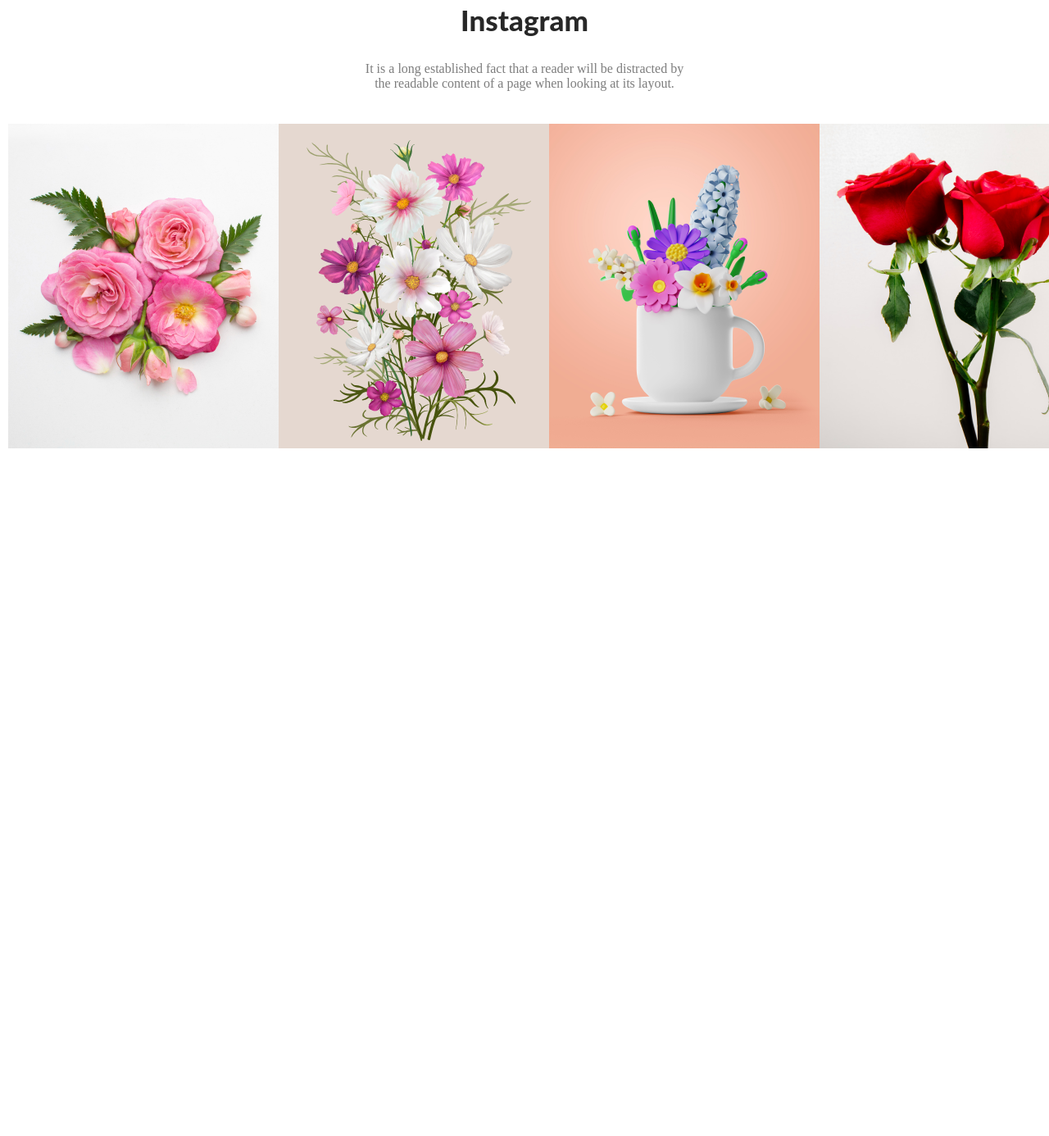
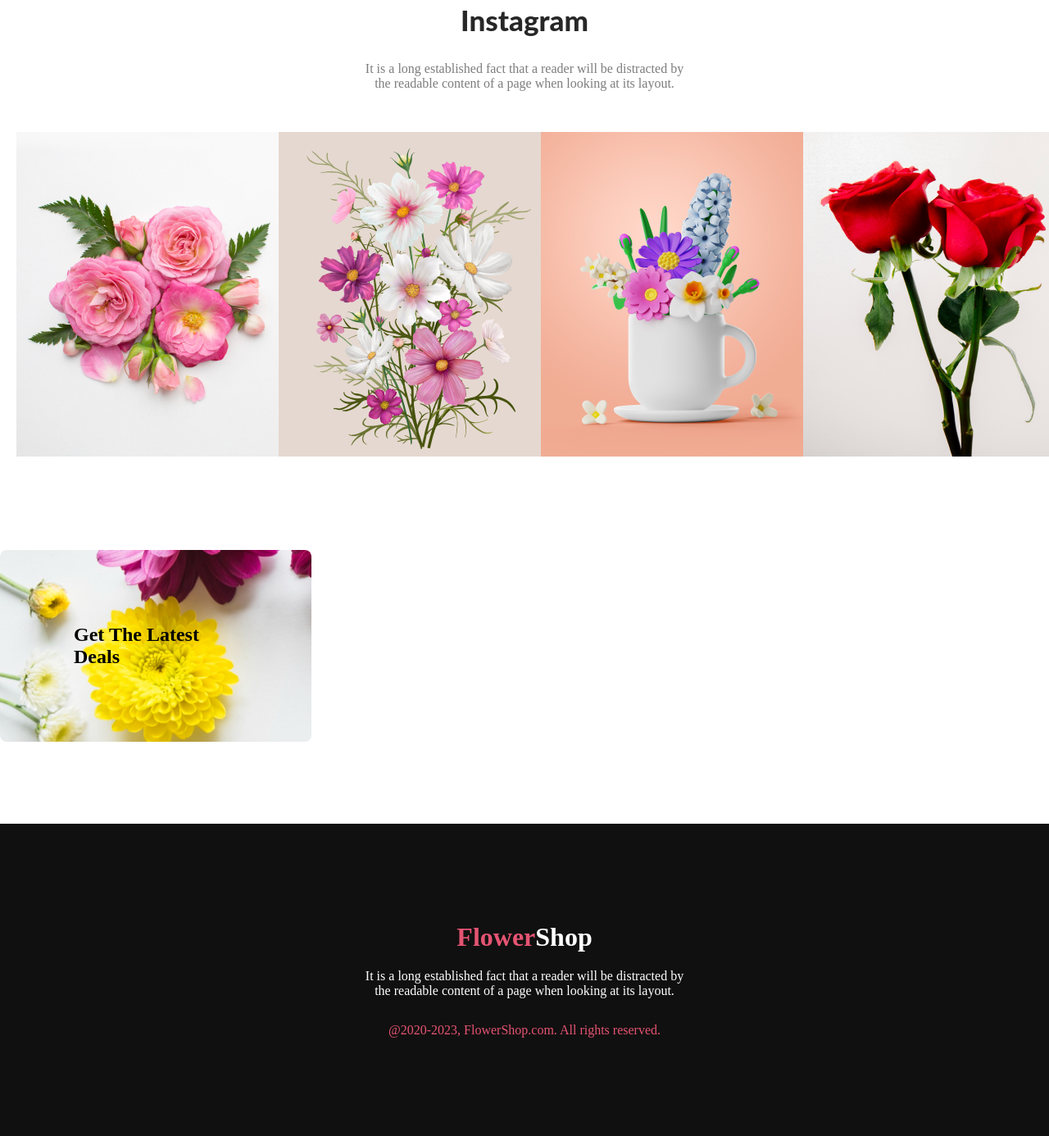
Before and after one commit to imransheikh12/flower-shop, a plain HTML site: page index.html in a window 1280 px wide. Shown: the part 3134-4520 px from the top of the page at 82% size. Before the commit the page ends 3785 px from the top, so only its background shows below. Drawn offline with Linux system fonts and the light colour scheme.

Commit message:
added footer section

```diff
--- a/index.html
+++ b/index.html
@@ -71,7 +71,7 @@
             <h2 class="section-title">Instagram</h2>
             <p id="what-i-do" class="section-dis">It is a long established fact that a reader will be distracted by the readable content of a page when looking at its layout.</p>
             <div class="devision">
-                <div class="photos"><img src="Flower Asset/Flower 01.png" alt=""></div>
+                <div class="photos"><img src="flower asset/Flower 01.png" alt=""></div>
                 <div class="photos"><img src="Flower Asset/Rectangle 4.png" alt=""></div>
                 <div class="photos"><img src="Flower Asset/Rectangle 5.png" alt=""></div>
                 <div class="photos"><img src="Flower Asset/Rectangle 6.png" alt=""></div>
@@ -79,17 +79,18 @@
         </section>
         <section class="section-class">
             <div class="div-class">
-
+                <h2>Get The Latest Deals</h2>
             </div>
         </section>
     </main>
-    <!-- <footer>
+    <footer>
         <div class="footer-column">
             <h1 class="footer-section">Flower<span class="colos">Shop</span></h1>
         </div>
         <div class="footer-column">
-            <p class="footer-des">It is a long established fact that a reader will be distracted by the readable content of a page when looking at its layout.</p>
+            <p class="footer-des">It is a long established fact that a reader will be distracted by <br> the readable content of a page when looking at its layout.</p>
+            <p class="p-class">@2020-2023, FlowerShop.com. All rights reserved.</p>
         </div>
-    </footer> -->
+    </footer>
 </body>
 </html>
--- a/style.css
+++ b/style.css
@@ -135,22 +135,34 @@
 }
 .devision {
   display: flex;
+  padding: 20px;
 }
 .photos {
-  padding: 10px;
-  width: 310px;
-  height: 100px;
+    padding: 0px;
+    width: 320px;
+    height: 390px;
 }
 .section-class {
-  border-radius: 8px;
-  margin-bottom: 100px;
-  margin-top: 110px;
-  padding: 90px;
+    border-radius: 8px;
+    margin-bottom: 100px;
+    margin-top: 100px;
+    padding: 90px;
+    width: 200px;
+    background-image: url('./flower asset/Rectangle\ 9.png');
 }
-
-/* footer{
+footer{
     background: #111010;
-    padding: 150px;
+    padding: 120px;
     text-align: center;
     color: #E55473;
-} */
+}
+.colos{
+    color: white;
+}
+.footer-des{
+    margin-top: 20px;
+    color: white;
+}
+.p-class{
+    margin-top: 30px;
+}
```
